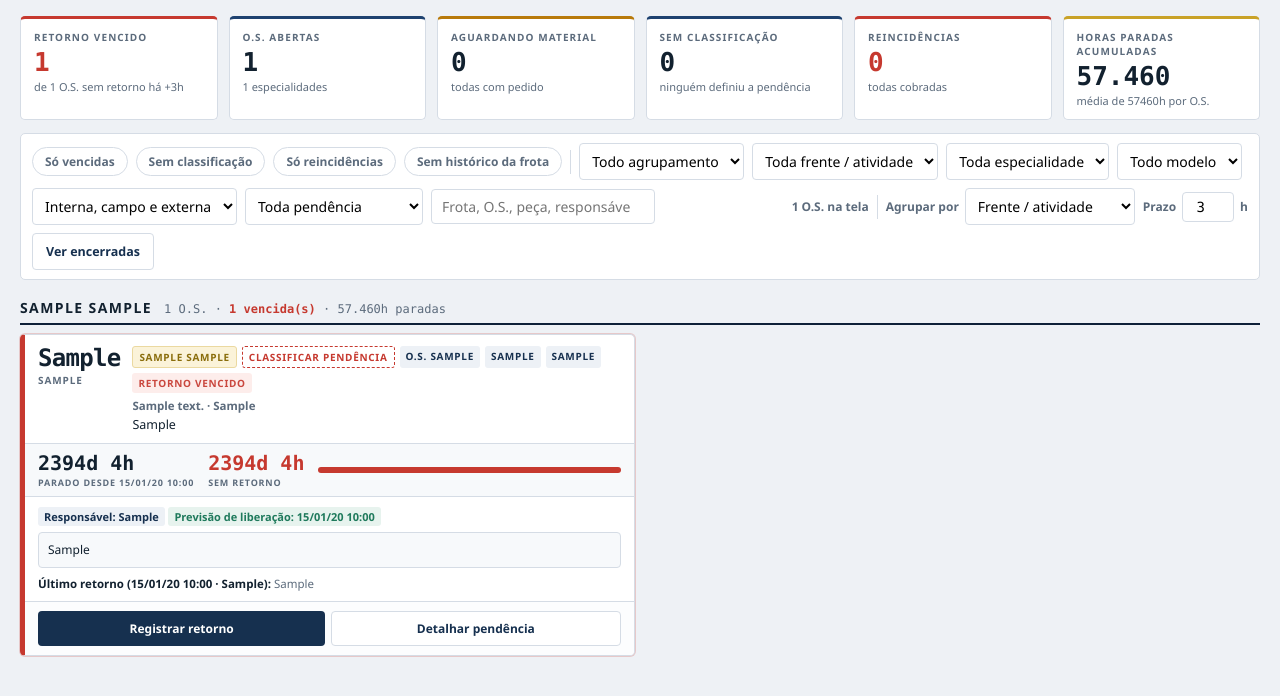
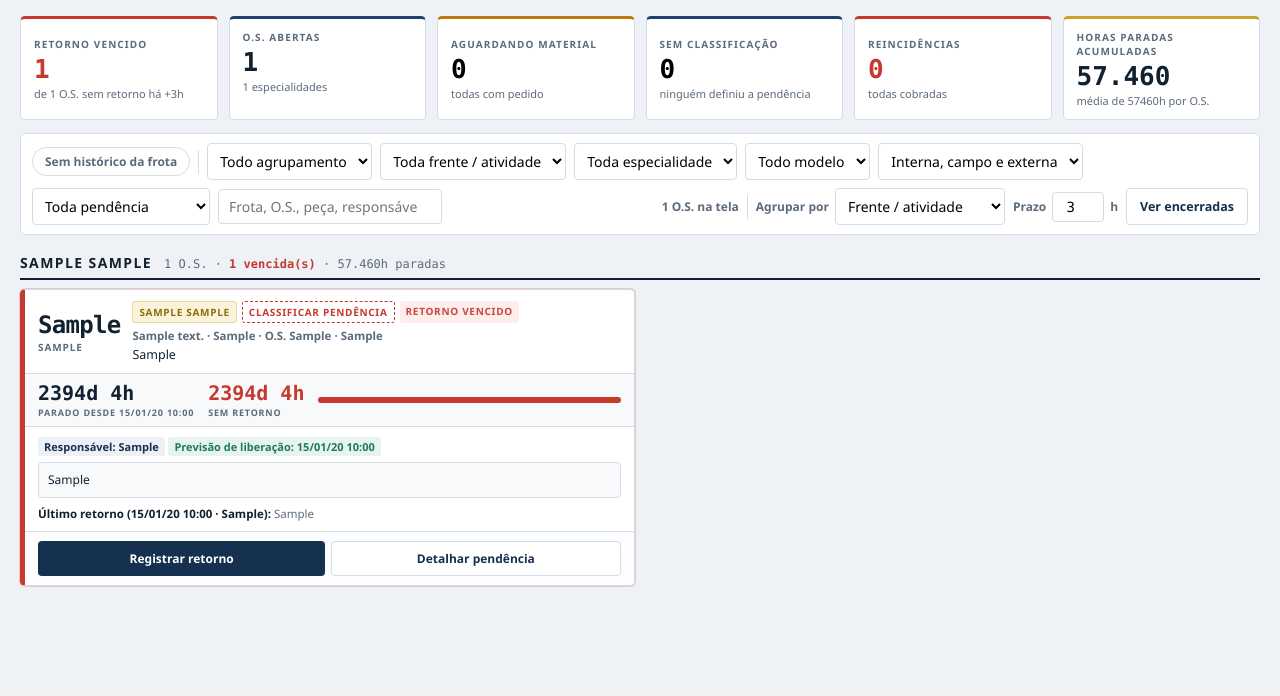
Before and after one commit to Caio-S/painel-pcm, a Flask app: page / in a window 1280 px wide. Shown: the part 120-816 px from the top of the page. After the commit the page ends 707 px from the top, so only its background shows below. Run offline with Flask 3, Linux system fonts and the light colour scheme; tables that the repository leaves empty hold one stand-in row (values such as "Sample post"); some libraries are stand-ins or nearby versions.

Commit message:
Limpa visual do dashboard e adiciona historico detalhado da frota
- KPIs viram botoes clicaveis que aplicam o filtro correspondente,
  substituindo a linha de chips redundante (so sem historico ficou)
- Card de O.S. reduz de ate 7 badges pra no maximo 4 (reincidencia,
  frente, pendencia, vencida); tipo/especialidade/numero da O.S.
  viram texto simples numa linha, sem pilula colorida
- Reincidencia no card vira resumo de 1 linha + link ver historico
  em vez da lista inteira de ocorrencias anteriores
- Novo modal de historico da frota (clique no codigo da frota, no
  badge de retrabalho ou no link de reincidencia): retrabalho,
  horas paradas e tabela completa do historico de O.S., endpoint
  GET /api/frota/<codigo>/historico

```diff
--- a/app.py
+++ b/app.py
@@ -409,6 +409,27 @@ def _aloc_dict(codigo):
     return a.to_dict() if a else {"c": codigo, "ativ": "", "fr": "", "resp": "", "loc": ""}
 
 
+@app.route("/api/frota/<codigo>/historico")
+def api_frota_historico(codigo):
+    f = db.session.get(Frota, codigo)
+    hist = OsHistorico.query.filter_by(veic=codigo).order_by(OsHistorico.data_abertura.desc()).all()
+    abertas = OsAberta.query.filter_by(veic=codigo).order_by(OsAberta.ab.desc()).all()
+    cfg = _config()
+    historico_dicts = [
+        {"veic": h.veic, "d": h.data_abertura, "t": h.horas_parada or 0, "s": h.sistema, "p": h.problema}
+        for h in hist
+    ]
+    rt = business.calcular_retrabalho(historico_dicts, cfg["reincDias"])
+    return jsonify({
+        "codigo": codigo,
+        "frota": f.to_dict() if f else None,
+        "aloc": _aloc_dict(codigo),
+        "retrabalho": rt.get(codigo),
+        "abertas": [o.to_dict() for o in abertas],
+        "historico": [h.to_dict() for h in hist[:200]],
+    })
+
+
 @app.route("/api/frota/<codigo>/alocacao", methods=["PUT"])
 def api_frota_alocacao(codigo):
     payload = request.get_json(force=True) or {}
--- a/static/css/style.css
+++ b/static/css/style.css
@@ -51,12 +51,20 @@ header.top{background:var(--navy);color:#fff;border-bottom:3px solid var(--gold)
 .btn-dark{background:var(--navy2);color:#fff}.btn-dark:hover{background:var(--navy3)}
 main{max-width:1660px;margin:0 auto;padding:16px 20px 60px}
 .kpis{display:grid;grid-template-columns:repeat(5,1fr);gap:11px;margin-bottom:13px}
-.kpi{background:var(--card);border:1px solid var(--line);border-top:3px solid var(--navy3);border-radius:5px;padding:11px 13px}
+.kpi{background:var(--card);border:1px solid var(--line);border-top:3px solid var(--navy3);border-radius:5px;padding:11px 13px;
+  text-align:left;font:inherit;width:100%;display:block}
 .kpi.alert{border-top-color:var(--red)}.kpi.mat{border-top-color:var(--amber)}.kpi.time{border-top-color:var(--gold)}
 .kpi small{display:block;font-size:10px;text-transform:uppercase;letter-spacing:.11em;color:var(--ink2);font-weight:700;margin-bottom:5px}
 .kpi b{font-family:var(--mono);font-size:26px;line-height:1}
 .kpi i{font-style:normal;font-size:11px;color:var(--ink2);display:block;margin-top:4px}
 .kpi.alert b{color:var(--red)}
+.kpi.clickable{cursor:pointer;transition:box-shadow .15s,transform .15s}
+.kpi.clickable:hover{box-shadow:0 3px 10px rgba(14,32,56,.14);transform:translateY(-1px)}
+.kpi.clickable.active{box-shadow:inset 0 0 0 2px var(--navy3)}
+.kpi.alert.clickable.active{box-shadow:inset 0 0 0 2px var(--red);background:var(--red-bg)}
+.kpi.mat.clickable.active{box-shadow:inset 0 0 0 2px var(--amber);background:var(--amber-bg)}
+.kpi.reinc.clickable.active{box-shadow:inset 0 0 0 2px var(--red);background:var(--red-bg)}
+.kpi.clickable.active{background:#EDF1F6}
 .bar{background:var(--card);border:1px solid var(--line);border-radius:5px;padding:9px 11px;display:flex;gap:8px;align-items:center;flex-wrap:wrap;margin-bottom:12px}
 .chip{border:1px solid var(--line);background:#fff;color:var(--ink2);border-radius:20px;padding:5px 12px;font-size:12px;font-weight:600}
 .chip.on{background:var(--navy2);border-color:var(--navy2);color:#fff}
@@ -77,6 +85,10 @@ main{max-width:1660px;margin:0 auto;padding:16px 20px 60px}
 .os-top{display:flex;gap:12px;padding:11px 13px 9px}
 .frota{font-family:var(--mono);font-size:24px;font-weight:700;line-height:1;letter-spacing:-.03em;white-space:nowrap}
 .frota span{display:block;font-family:var(--sans);font-size:10px;font-weight:700;letter-spacing:.09em;color:var(--ink2);margin-top:5px;text-transform:uppercase}
+.frota.clickable{cursor:pointer;background:none;border:0;padding:0;color:inherit;text-align:left}
+.frota.clickable:hover{color:var(--navy3);text-decoration:underline}
+.linklike{background:none;border:0;padding:0;font:inherit;font-weight:700;color:var(--navy3);cursor:pointer;text-decoration:underline;text-underline-offset:2px}
+.linklike:hover{color:var(--navy)}
 .os-meta{flex:1;min-width:0}
 .tags{display:flex;gap:5px;flex-wrap:wrap;margin-bottom:5px}
 .tag{font-size:10px;font-weight:800;letter-spacing:.07em;text-transform:uppercase;padding:3px 6px;border-radius:3px;background:#EDF1F6;color:var(--navy2)}
@@ -295,6 +307,8 @@ tr.tot td.l{text-align:left;font-family:var(--sans)}
 .badge-fix{background:var(--gold);color:#2A2100;font-size:9.5px;font-weight:800;letter-spacing:.06em;text-transform:uppercase;padding:2px 5px;border-radius:3px}
 /* retrabalho / contatos */
 .rt{display:inline-block;font-size:11px;font-weight:700;border-radius:3px;padding:2px 6px;margin-bottom:6px;margin-right:6px}
+.rt.clickable{cursor:pointer;border:0;font:inherit;font-weight:700}
+.rt.clickable:hover{text-decoration:underline}
 .rt.b1{background:var(--red-bg);color:var(--red)}
 .rt.b2{background:var(--amber-bg);color:var(--amber)}
 .rt.b3{background:var(--green-bg);color:var(--green)}
--- a/static/js/core.js
+++ b/static/js/core.js
@@ -93,6 +93,10 @@ function kpis() {
   const th = ab.reduce((s, o) => s + horas(agora() - new Date(o.ab)), 0);
   kHoras.textContent = Math.round(th).toLocaleString("pt-BR");
   kHorasSub.textContent = "média de " + Math.round(th / (ab.length || 1)) + "h por O.S.";
+  kpiAlert.classList.toggle("active", filtro.alerta);
+  kpiMat.classList.toggle("active", filtro.classe === "MATERIAL");
+  kpiSem.classList.toggle("active", filtro.semCls);
+  kpiReinc.classList.toggle("active", filtro.reinc);
 }
 
 /* ============ cards ============ */
@@ -118,19 +122,17 @@ function card(o) {
   const rc = o.aberta ? o.reinc : null;
   const semH = o.aberta && !rc && o.semHistorico;
   const rbox = rc ? `<div class="rbox"><b>REINCIDÊNCIA — ${rc.n}ª ocorrência em ${CONFIG.reincDias} dias.</b>
-      ${esc(o.sisC)} · ${esc(o.probC)} — voltou em ${rc.voltaEm} dia(s) após a última O.S., que somam ${rc.horas}h paradas.
-      <ul>${rc.ant.slice(0, 3).map(h => `<li>${fmt(h.d)} · O.S. ${h.os}${h.t ? " · " + h.t.toFixed(1) + "h" : ""} — ${esc((h.x || "").slice(0, 60))}</li>`).join("")}
-      ${rc.ant.length > 3 ? `<li>+ ${rc.ant.length - 3} ocorrência(s) anterior(es)</li>` : ""}</ul>
+      ${esc(o.sisC)} · ${esc(o.probC)} — voltou em ${rc.voltaEm} dia(s), ${rc.horas}h paradas nas ocorrências anteriores.
+      <button class="linklike" data-frota-hist="${o.veic}">Ver histórico da frota →</button>
       ${o.cobrado ? `<div class="cob">✓ Cobrança enviada em ${fmt(o.cobrado)}</div>` : ""}</div>`
     : (semH ? `<div class="pend" style="border-left:3px solid #A9B6C4;color:var(--ink2)">Sem histórico desta frota carregado — não dá para dizer se é reincidência.</div>` : "");
   return `<article class="os ${o.aberta && vencida(o) ? 'vencida' : ''}">
    <div class="os-top">
-    <div class="frota">${o.veic}<span>${esc(o.mod || o.esp)}</span></div>
+    <button class="frota clickable" data-frota-hist="${o.veic}">${o.veic}<span>${esc(o.mod || o.esp)}</span></button>
     <div class="os-meta">
-      <div class="tags">${rc ? `<span class="tag reinc flash">${rc.n}ª vez · ${rc.voltaEm}d</span>` : ""}<span class="tag tagfr">${esc(o.frente)}</span><span class="tag ${c.cls}">${c.lbl}</span><span class="tag">O.S. ${o.os}</span>
-        <span class="tag">${o.mt}</span><span class="tag">${esc(o.esp)}</span>
+      <div class="tags">${rc ? `<span class="tag reinc flash">${rc.n}ª vez · ${rc.voltaEm}d</span>` : ""}<span class="tag tagfr">${esc(o.frente)}</span><span class="tag ${c.cls}">${c.lbl}</span>
         ${o.aberta && vencida(o) ? '<span class="tag diag flash">retorno vencido</span>' : ''}</div>
-      <div class="veic">${esc(o.desc)} · ${esc(o.ofic)}</div>
+      <div class="veic">${esc(o.desc)} · ${esc(o.esp)} · O.S. ${o.os} · ${esc(o.ofic)}</div>
       <div class="motivo">${esc(o.prob) || "—"}</div>
     </div>
    </div>
@@ -141,7 +143,7 @@ function card(o) {
     </div>` : `<div class="os-clock"><div class="tempo">${dur(new Date(o.encerrada) - new Date(o.ab))}<small>parada total · encerrada ${fmt(o.encerrada)}</small></div></div>`}
    <div class="os-body">
      ${(function () { const r = o.retrabalho; if (!r || r.n < 3) return ""; const b = r.pc >= 70 ? "b1" : r.pc >= 40 ? "b2" : "b3";
-      return `<span class="rt ${b}">Retrabalho da frota: ${r.pc}% · ${r.re} de ${r.n} O.S. · ${r.h}h paradas</span>` })()}
+      return `<button class="rt ${b} clickable" data-frota-hist="${o.veic}">Retrabalho da frota: ${r.pc}% · ${r.re} de ${r.n} O.S. · ${r.h}h paradas</button>` })()}
      ${(o.resp || o.respFr) ? `<span class="resp">Responsável: ${esc(o.resp || o.respFr)}</span>` : `<span class="resp" style="color:var(--red);background:var(--red-bg)">Sem responsável</span>`}
      ${o.prevLib ? `<span class="resp" style="background:var(--green-bg);color:var(--green)">Previsão de liberação: ${fmt(o.prevLib)}</span>` : ""}
      ${rbox}${pend}
@@ -157,9 +159,6 @@ function card(o) {
 
 function render() {
   kpis();
-  chAlerta.classList.toggle("on", filtro.alerta);
-  chSem.classList.toggle("on", filtro.semCls);
-  chReinc.classList.toggle("on", filtro.reinc);
   chSemH.classList.toggle("on", filtro.semH);
   btnEncerradas.textContent = filtro.encerradas ? "Ver abertas" : "Ver encerradas";
   const l = filtrar();
@@ -174,6 +173,7 @@ function render() {
       <div class="grid">${arr.map(card).join("")}</div>`;
   }).join("") : `<div class="empty">Nenhuma O.S. neste filtro.</div>`;
   grupos.querySelectorAll("[data-act]").forEach(b => b.onclick = () => b.dataset.act === "ret" ? retornoRapido(b.dataset.os) : b.dataset.act === "cob" ? cobrar(b.dataset.os) : abrir(b.dataset.os));
+  grupos.querySelectorAll("[data-frota-hist]").forEach(b => b.onclick = e => { e.stopPropagation(); abrirHistoricoFrota(b.dataset.frotaHist) });
 }
 
 function opcoes() {
@@ -197,6 +197,8 @@ function achar(os) { return OS_LIST.find(o => o.os === os) }
 function abrir(os) {
   abertaId = os; const o = achar(os);
   mFrota.innerHTML = o.veic + `<span>${esc(o.mod || "—")} · ${esc(o.esp)} · O.S. ${o.os}</span>`;
+  mFrota.classList.add("clickable");
+  mFrota.onclick = () => abrirHistoricoFrota(o.veic);
   const hist = o.retornos.slice().sort((a, b) => new Date(b.em) - new Date(a.em));
   mBody.innerHTML = `
   <div class="fs"><h4>Ficha do sistema</h4>
@@ -339,6 +341,37 @@ async function nova() {
   } catch (e) { aviso(e.message) }
 }
 
+/* ============ histórico da frota ============ */
+async function abrirHistoricoFrota(veic) {
+  let dados;
+  try { dados = await api(`/frota/${encodeURIComponent(veic)}/historico`); }
+  catch (e) { aviso(e.message); return; }
+  const f = dados.frota || {}, aloc = dados.aloc || {}, rt = dados.retrabalho;
+  const abertas = dados.abertas || [], hist = dados.historico || [];
+  const frenteTxt = (aloc.ativ || aloc.fr) ? `${esc(aloc.ativ)} ${esc(aloc.fr)}`.trim() : "sem frente definida";
+  fhFrota.innerHTML = veic + `<span id="fhSub">${esc(f.m || "—")} · ${esc(f.e || "")} · ${frenteTxt} · ${hist.length} O.S. no histórico</span>`;
+  fhBody.innerHTML = `
+    <div class="fs">
+      <div class="kpis" style="grid-template-columns:repeat(3,1fr);margin:0">
+        <div class="kpi"><small>O.S. no histórico</small><b>${hist.length}</b><i>carregado pelo sync</i></div>
+        <div class="kpi ${rt && rt.pc >= 50 ? 'alert' : ''}"><small>Retrabalho</small><b>${rt ? rt.pc + '%' : '—'}</b><i>${rt ? rt.re + ' de ' + rt.n + ' são repetição' : 'sem dados suficientes'}</i></div>
+        <div class="kpi time"><small>Horas paradas</small><b>${rt ? Math.round(rt.h).toLocaleString('pt-BR') : 0}</b><i>${rt && rt.de ? 'desde ' + fmtd(rt.de) : '—'}</i></div>
+      </div>
+    </div>
+    ${abertas.length ? `<div class="fs"><h4>O.S. aberta agora</h4>
+      <ul class="tl">${abertas.map(o => `<li><time>${fmt(o.ab)}</time><p>${esc(o.prob) || "—"}</p></li>`).join("")}</ul></div>` : ""}
+    <div class="fs" style="padding:0;overflow:auto;max-height:44vh">
+      <table class="ct"><tr><th style="width:15%">Data</th><th style="width:24%">Sistema / Problema</th><th style="width:9%">Horas</th><th>Relato</th></tr>
+      ${hist.map(h => `<tr><td class="n">${fmt(h.d)}</td><td>${esc(h.s) || "—"}<br><span style="font-size:10.5px;color:var(--ink2)">${esc(h.p) || ""}</span></td>
+        <td class="n">${h.t ? h.t.toFixed(1) + "h" : "—"}</td><td style="font-size:11.5px">${esc((h.x || "").slice(0, 140))}</td></tr>`).join("")}
+      </table>
+      ${hist.length ? "" : `<p style="padding:20px;text-align:center;color:var(--ink2)">Nenhum histórico carregado para esta frota ainda.</p>`}
+    </div>`;
+  maskFrota.classList.add("on");
+}
+fhX.onclick = fhFechar.onclick = () => maskFrota.classList.remove("on");
+maskFrota.onclick = e => { if (e.target === maskFrota) maskFrota.classList.remove("on") };
+
 /* ============ carregamento ============ */
 async function carregarOS() {
   OS_LIST = await api('/os');
@@ -377,10 +410,13 @@ function relogio() {
 btnNova.onclick = nova;
 btnAtualizar.onclick = atualizarAgora;
 btnEncerradas.onclick = () => { filtro.encerradas = !filtro.encerradas; render() };
-chAlerta.onclick = () => { filtro.alerta = !filtro.alerta; render() };
-chSem.onclick = () => { filtro.semCls = !filtro.semCls; render() };
-chReinc.onclick = () => { filtro.reinc = !filtro.reinc; render() };
 chSemH.onclick = () => { filtro.semH = !filtro.semH; render() };
+document.querySelectorAll(".kpi[data-filtro]").forEach(el => el.onclick = () => {
+  const k = el.dataset.filtro;
+  if (k === "mat") { filtro.classe = filtro.classe === "MATERIAL" ? "" : "MATERIAL"; fClasse.value = filtro.classe; }
+  else filtro[k] = !filtro[k];
+  render();
+});
 fAgrup.onchange = e => { filtro.agr = e.target.value; render() };
 fFrente.onchange = e => { filtro.frente = e.target.value; render() };
 fEsp.onchange = e => { filtro.esp = e.target.value; render() };
--- a/templates/index.html
+++ b/templates/index.html
@@ -38,18 +38,15 @@
 
 <main>
   <section class="kpis">
-    <div class="kpi alert"><small>Retorno vencido</small><b id="kAlert">0</b><i id="kAlertSub">—</i></div>
+    <button class="kpi alert clickable" id="kpiAlert" data-filtro="alerta" title="Clique para filtrar"><small>Retorno vencido</small><b id="kAlert">0</b><i id="kAlertSub">—</i></button>
     <div class="kpi"><small>O.S. abertas</small><b id="kAbertas">0</b><i id="kAbertasSub">—</i></div>
-    <div class="kpi mat"><small>Aguardando material</small><b id="kMat">0</b><i id="kMatSub">—</i></div>
-    <div class="kpi"><small>Sem classificação</small><b id="kSem">0</b><i>ninguém definiu a pendência</i></div>
-    <div class="kpi reinc"><small>Reincidências</small><b id="kReinc">0</b><i id="kReincSub">—</i></div>
+    <button class="kpi mat clickable" id="kpiMat" data-filtro="mat" title="Clique para filtrar"><small>Aguardando material</small><b id="kMat">0</b><i id="kMatSub">—</i></button>
+    <button class="kpi clickable" id="kpiSem" data-filtro="semCls" title="Clique para filtrar"><small>Sem classificação</small><b id="kSem">0</b><i>ninguém definiu a pendência</i></button>
+    <button class="kpi reinc clickable" id="kpiReinc" data-filtro="reinc" title="Clique para filtrar"><small>Reincidências</small><b id="kReinc">0</b><i id="kReincSub">—</i></button>
     <div class="kpi time"><small>Horas paradas acumuladas</small><b id="kHoras">0</b><i id="kHorasSub">—</i></div>
   </section>
 
   <section class="bar">
-    <button class="chip alert" id="chAlerta">Só vencidas</button>
-    <button class="chip" id="chSem">Sem classificação</button>
-    <button class="chip alert" id="chReinc">Só reincidências</button>
     <button class="chip" id="chSemH">Sem histórico da frota</button>
     <div class="sep"></div>
     <select id="fAgrup"><option value="">Todo agrupamento</option></select>
@@ -160,6 +157,14 @@
   </div>
 </div>
 
+<div class="mask" id="maskFrota">
+  <div class="modal" style="max-width:760px">
+    <div class="mhead"><div class="frota" id="fhFrota">—<span id="fhSub"></span></div><button class="x" id="fhX">&times;</button></div>
+    <div class="mbody" id="fhBody"></div>
+    <div class="mfoot"><div class="grow"></div><button class="btn btn-dark" id="fhFechar">Fechar</button></div>
+  </div>
+</div>
+
 <div class="toast" id="toast"></div>
 <datalist id="dlResp"></datalist>
 <datalist id="dlAtiv"></datalist>
```
